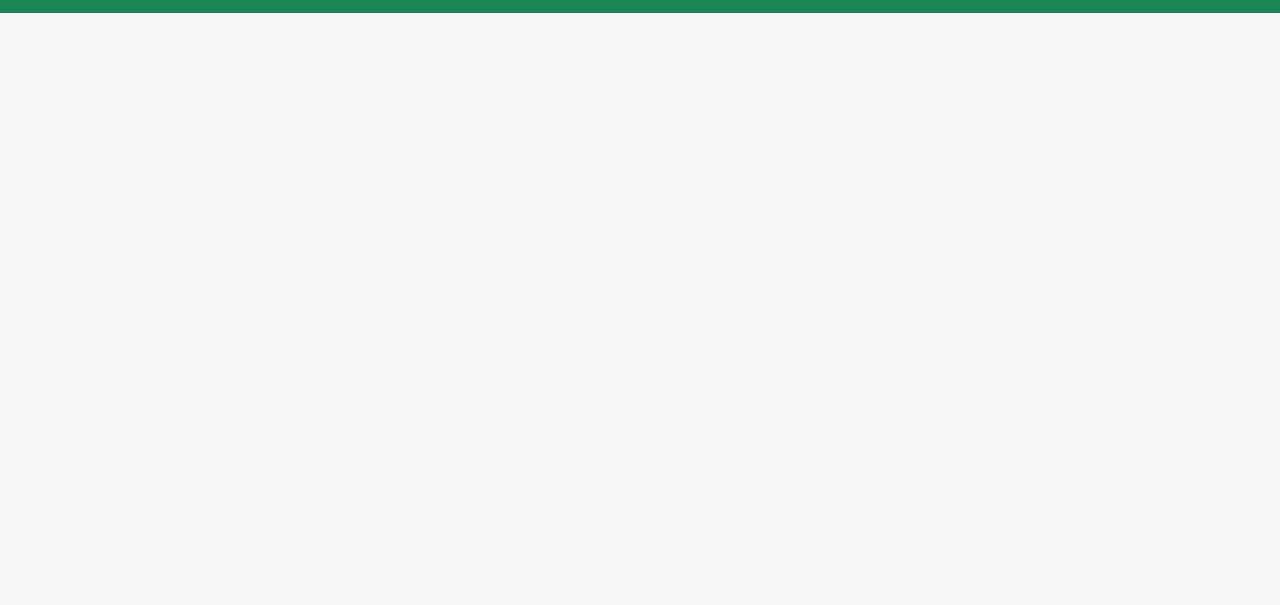
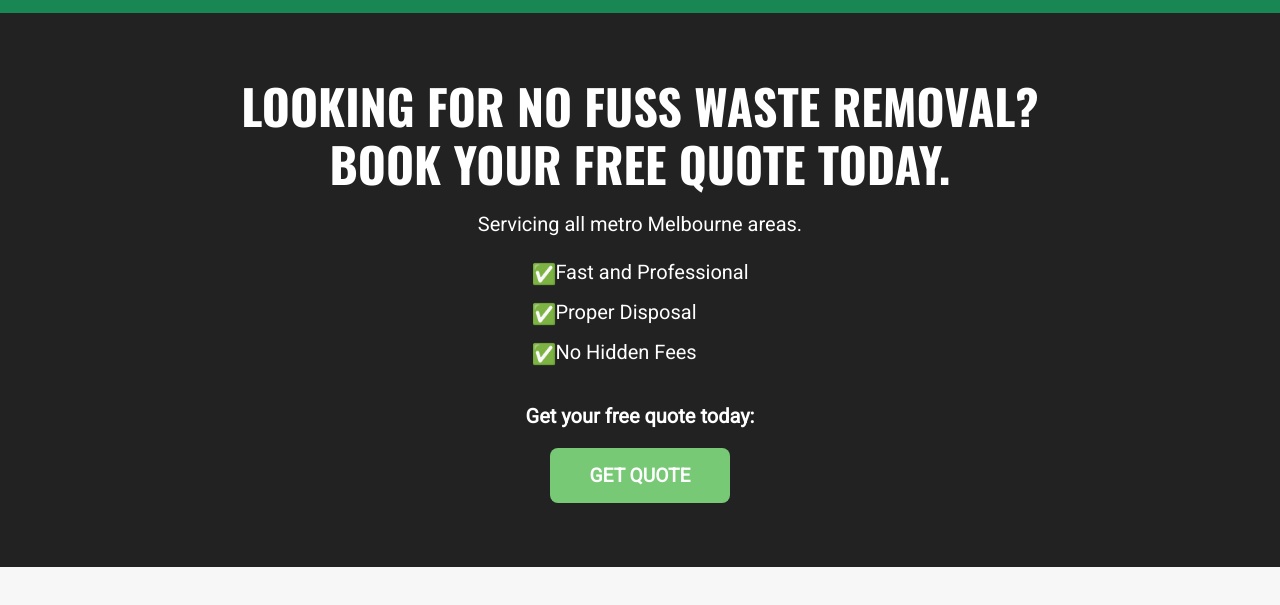
Before and after one commit to mmp03patane/JUNK, a plain HTML site: page index.html in a window 1280 px wide. Shown: the part 79-684 px from the top of the page. Drawn offline with nearby package versions, Linux system fonts and the light colour scheme.

Commit message:
Update index.html

```diff
--- a/index.html
+++ b/index.html
@@ -85,6 +85,81 @@
       font-family: 'Roboto', sans-serif;
     }
 
+    /* Hero Section Styles */
+    .hero {
+      background-color: #222; /* Dark background for the hero section */
+      color: #fff;
+      padding: 4rem 1rem;
+      display: flex;
+      flex-direction: column;
+      align-items: center;
+      justify-content: center;
+      text-align: center;
+    }
+
+    .hero h1 {
+      font-family: 'Oswald', sans-serif;
+      font-weight: 700;
+      font-size: 3rem; /* Larger font for desktop */
+      line-height: 1.2;
+      margin-bottom: 1rem;
+    }
+
+    .hero p {
+      font-family: 'Roboto', sans-serif;
+      font-size: 1.25rem;
+      margin-bottom: 1rem;
+      max-width: 600px; /* Limit text width for readability */
+    }
+
+    .hero ul {
+      list-style: none;
+      padding: 0;
+      margin-bottom: 1.5rem;
+      font-family: 'Roboto', sans-serif;
+      font-size: 1.25rem;
+      text-align: left; /* Align list items to the left */
+    }
+
+    .hero ul li {
+      margin-bottom: 0.5rem;
+      padding-left: 1.5rem; /* Space for the checkmark */
+      position: relative;
+    }
+
+    .hero ul li::before {
+      content: '✅'; /* Checkmark icon */
+      position: absolute;
+      left: 0;
+      top: 0.1rem;
+    }
+
+    .hero-cta-text {
+      font-family: 'Roboto', sans-serif;
+      font-size: 1.35rem;
+      margin-bottom: 1rem;
+      font-weight: bold;
+    }
+
+    .hero-button {
+      background-color: #78C976; /* Green button */
+      color: #fff;
+      border: none;
+      padding: 1rem 2.5rem;
+      font-size: 1.2rem;
+      font-family: 'Roboto', sans-serif;
+      text-transform: uppercase;
+      border-radius: 8px;
+      cursor: pointer;
+      transition: background-color 0.3s ease;
+      font-weight: bold;
+    }
+
+    .hero-button:hover {
+      background-color: #5fae60; /* Darker green on hover */
+    }
+
+
     /* --- MEDIA QUERIES FOR MOBILE (max-width: 767px) --- */
     @media (max-width: 767px) {
       /* Show hamburger menu and hide desktop nav on mobile */
@@ -93,7 +168,29 @@
       }
       nav.desktop-nav {
         display: none; /* Hide desktop nav */
+      }
+      /* Apply smaller header padding only on mobile */
+      header {
+        padding: 0.8rem 2rem; /* Reduced top and bottom padding for a smaller mobile header */
+      }
 
+      .hero {
+        padding: 3rem 1rem; /* Adjust padding for mobile hero */
+      }
+
+      .hero h1 {
+        font-size: 2.2rem; /* Smaller font for mobile heading */
+      }
+
+      .hero p, .hero ul, .hero ul li, .hero-cta-text {
+        font-size: 1rem; /* Smaller font for mobile text */
+      }
+
+      .hero ul {
+        width: 100%; /* Full width for list on mobile */
+        max-width: 300px; /* Max width for readability */
+        margin-left: auto;
+        margin-right: auto;
       }
     }
   </style>
@@ -116,6 +213,18 @@
     </nav>
   </header>
 
+  <section class="hero">
+    <h1>LOOKING FOR NO FUSS WASTE REMOVAL? <br> BOOK YOUR FREE QUOTE TODAY.</h1>
+    <p>Servicing all metro Melbourne areas.</p>
+    <ul>
+      <li> Fast and Professional</li>
+      <li> Proper Disposal</li>
+      <li> No Hidden Fees</li>
+    </ul>
+    <p class="hero-cta-text">Get your free quote today:</p>
+    <button class="hero-button">GET QUOTE</button>
+  </section>
+
   <script>
     function toggleMobileMenu() {
       document.getElementById("mobileNav").classList.toggle("open");
```
